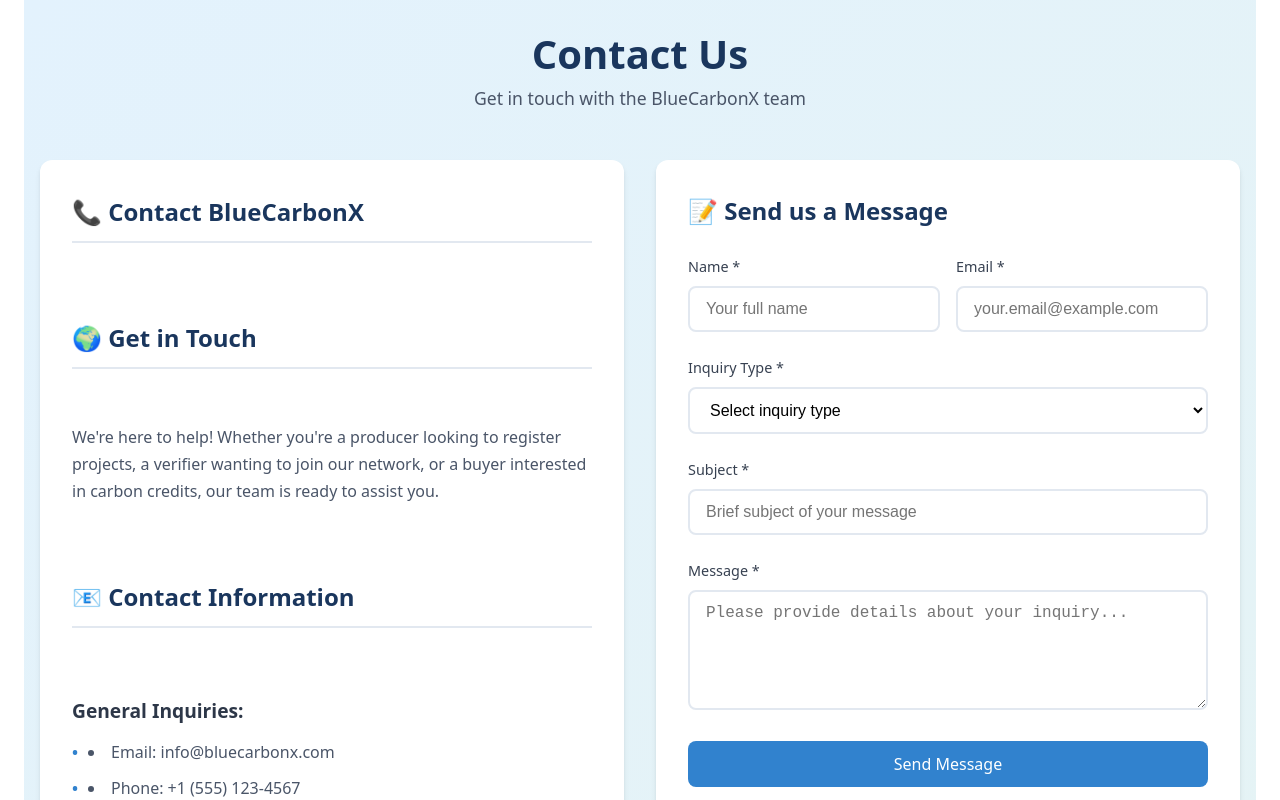
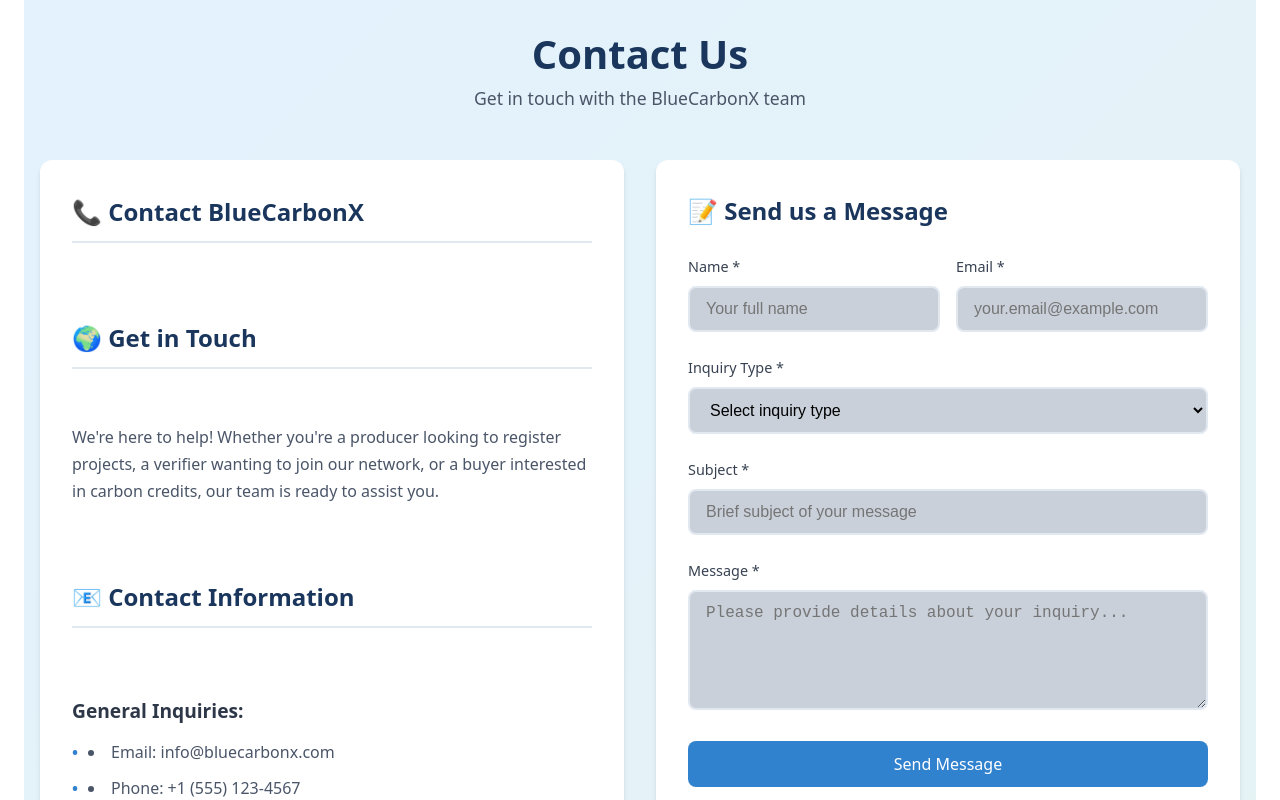
Before and after one commit to meet25284/BlueCarbonX, a React (Vite) app: page /contact in a window 1280 px wide. Shown: the top 800 px of the page. Built offline with nearby package versions, Linux system fonts and the light colour scheme.

Commit message:
change colors

```diff
--- a/src/App.css
+++ b/src/App.css
@@ -167,11 +167,13 @@
   padding: 5rem 0;
   background: #F5F5F5;
   width: 100%;
+  display: flex;
+  justify-content: center;
 
 }
 
 .about-content {
-  width: 100%;
+  width: fit-content;
   padding: 0 2rem;
   text-align: center;
   display: flex;
--- a/src/components/GitHub.jsx
+++ b/src/components/GitHub.jsx
@@ -41,7 +41,7 @@
 
 Installation:
 1. Clone the repository
-   git clone https://github.com/bluecarbonx/bluecarbonx.git
+   git clone https://github.com/meet25284/BlueCarbonX.git
 
 2. Install dependencies
    npm install
@@ -263,7 +263,7 @@
 
         <div className="github-actions">
           <a
-            href="https://github.com/bluecarbonx/bluecarbonx"
+            href="https://github.com/meet25284/BlueCarbonX.git"
             target="_blank"
             rel="noopener noreferrer"
             className="github-link"
--- a/src/components/RegisterFrontend.css
+++ b/src/components/RegisterFrontend.css
@@ -156,9 +156,17 @@
   border-radius: 8px;
   font-size: 1rem;
   transition: all 0.3s ease;
-  background-color: rgb(219, 219, 219);
+  background-color: white;
 }
-
+input.form-input{
+  background-color: #c9d0da;
+}
+select.form-input{
+  background-color: #c9d0da;
+}
+textarea.form-input.form-textarea{
+  background-color: #c9d0da;
+}
 .form-input:focus {
   outline: none;
   border-color: #3182ce;
```
